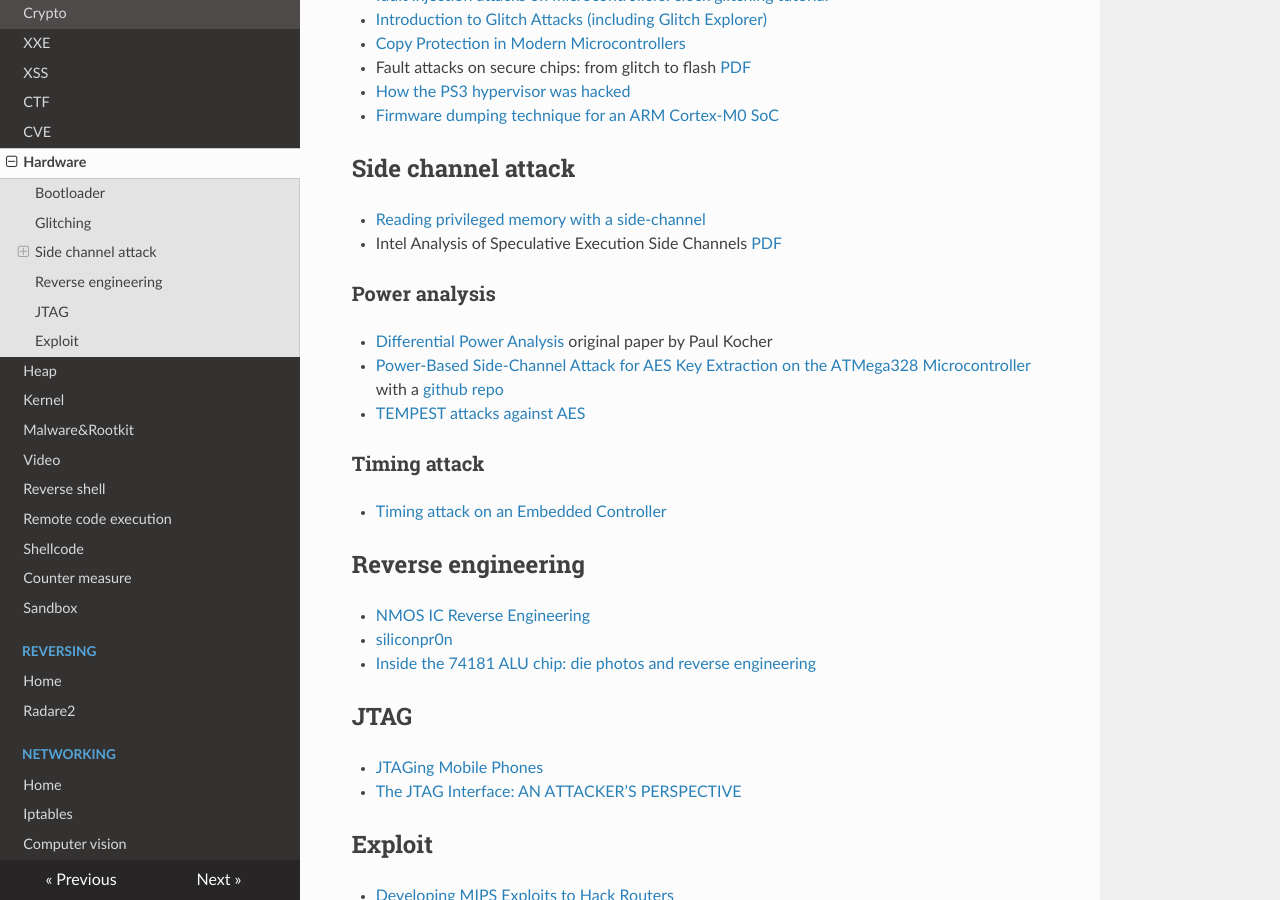
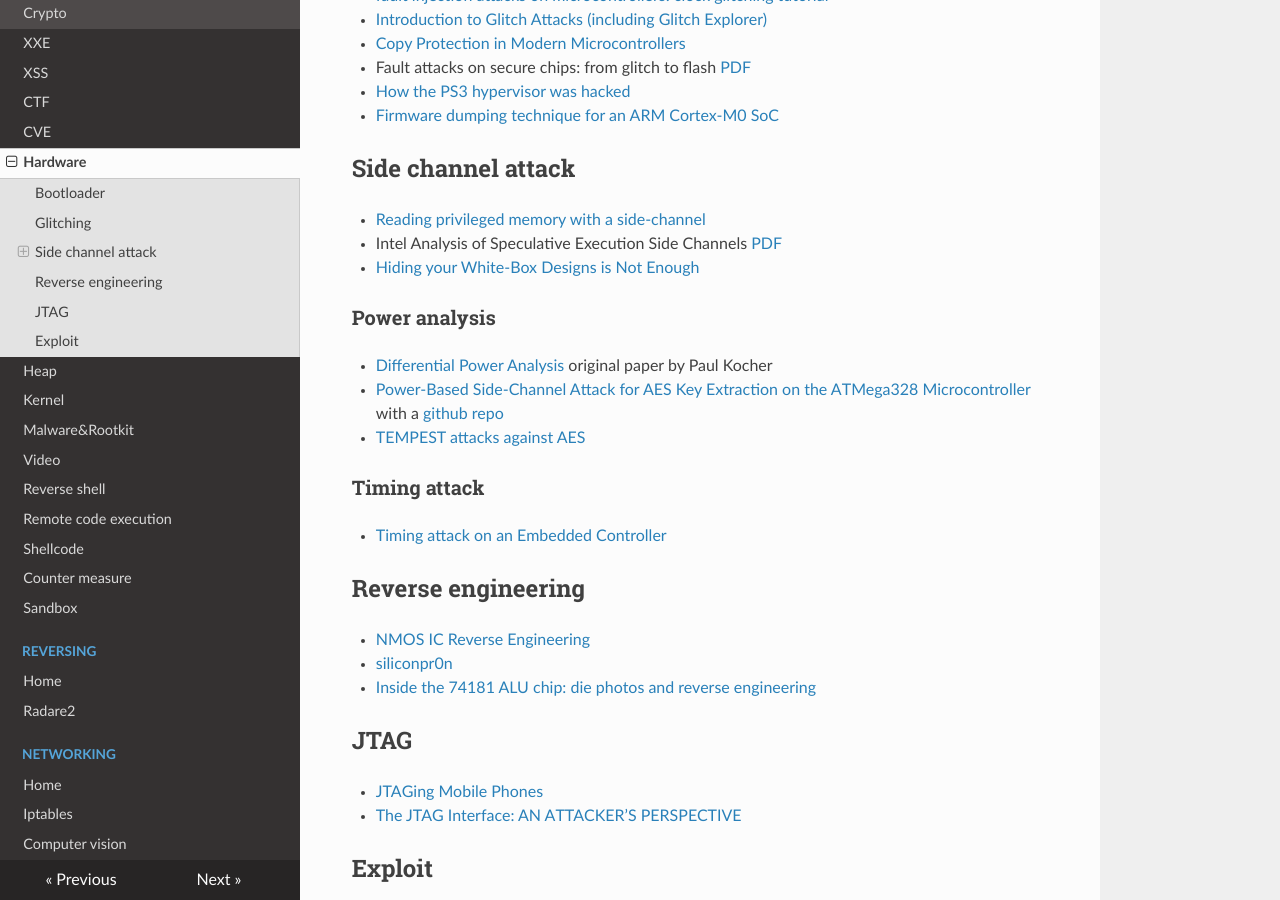
Before and after one commit to gipi/low-level, an MkDocs documentation site: the page built from docs/security/hardware.md, in a window 1280 px wide and 900 px high, scrolled down 888 px. Built offline with MkDocs 1.6.1, drawn with Linux system fonts in a browser that asks for light colours; nearby versions of some CDN libraries; old or Windows-style settings are respelled for this version of MkDocs.

Commit message:
Update hardware.md

```diff
--- a/docs/security/hardware.md
+++ b/docs/security/hardware.md
@@ -39,6 +39,7 @@
 
  - [Reading privileged memory with a side-channel](https://googleprojectzero.blogspot.it/2018/01/reading-privileged-memory-with-side.html)
  - Intel Analysis of Speculative Execution Side Channels [PDF](https://newsroom.intel.com/wp-content/uploads/sites/11/2018/01/Intel-Analysis-of-Speculative-Execution-Side-Channels.pdf)
+ - [Hiding your White-Box Designs is Not Enough](https://www.troopers.de/media/filer_public/b8/4f/b84f0051-3992-4b34-8b7d-7f0be5f209e0/troopers16_teuwen_hiding_your_wb_designs.pdf)
 
 ### Power analysis
 
```
